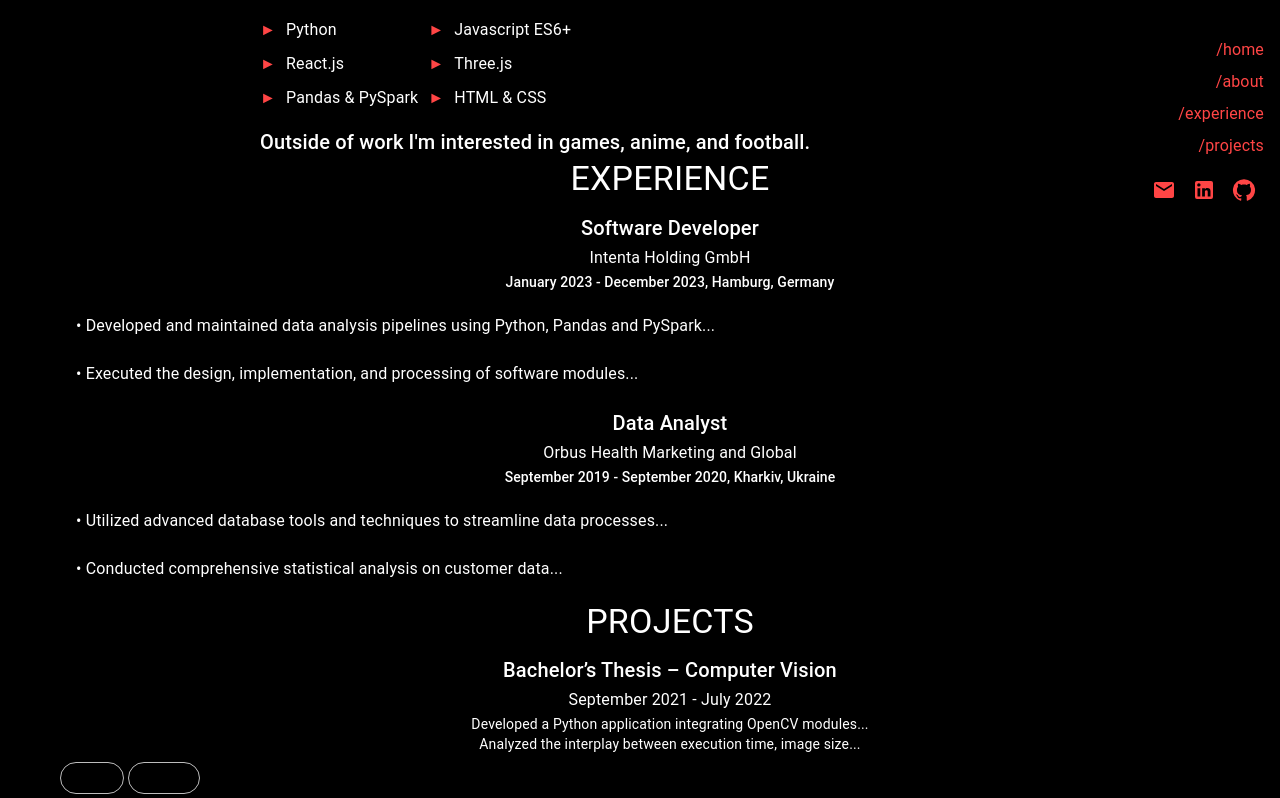
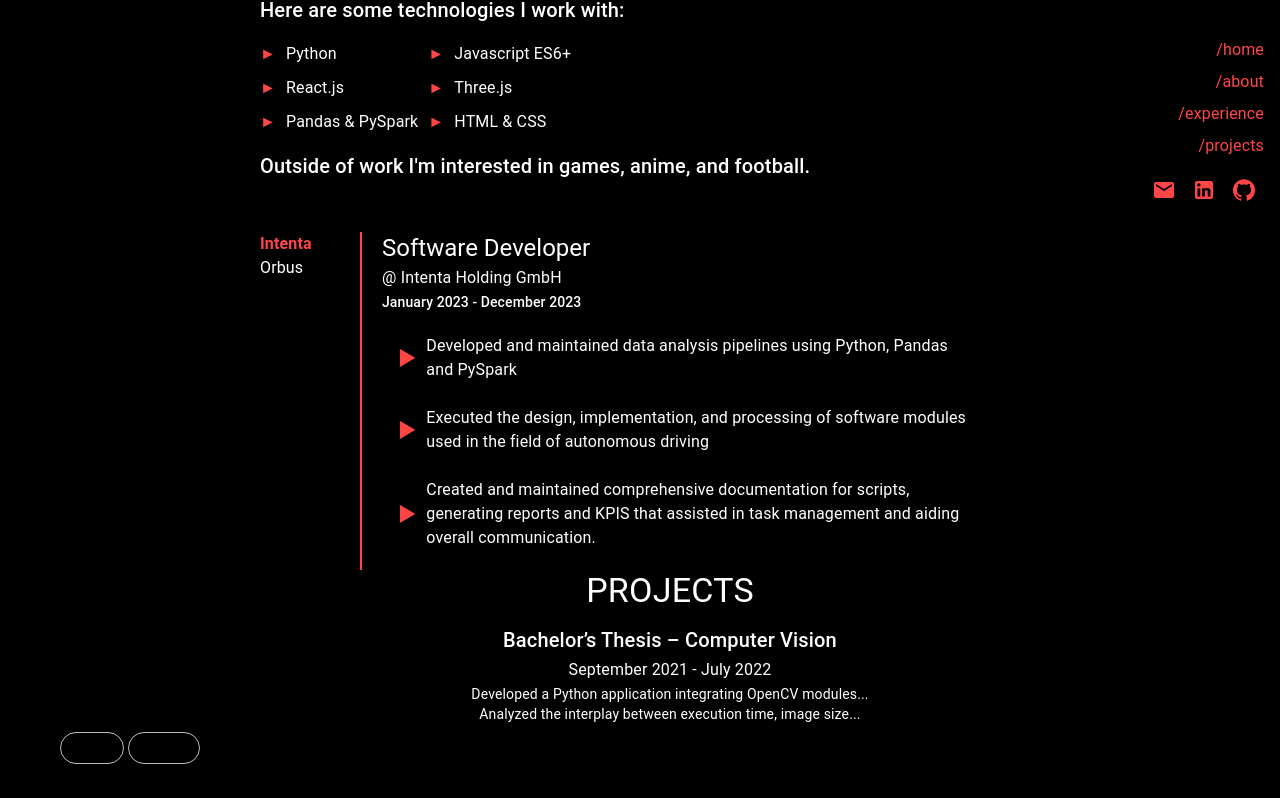
Before and after one commit to OkeahDavid/David, a React (Create React App) app: page / in a window 1280 px wide. Shown: the part 474-1272 px from the top of the page. Built offline with nearby package versions, Linux system fonts and the light colour scheme.

Commit message:
Updated Experience
updated the experience page and made it robust and dynamic

```diff
--- a/src/components/About.js
+++ b/src/components/About.js
@@ -15,7 +15,7 @@ const About = () => {
   return (
     <Box className="about-container">
       <Typography variant="body1" className="typography-body1">
-        I'm a software developer based in Hamburg. I have great interest in full-stack
+        I'm a software developer based in Hamburg. I have great interest in data analysis, full-stack
         development, artificial intelligence, computer vision, and everything in between.
       </Typography>
 
--- a/src/components/Experience.js
+++ b/src/components/Experience.js
@@ -1,49 +1,70 @@
-import React from 'react';
-import { Box, Typography, List, ListItem, ListItemText, Divider } from '@mui/material';
+import React, { useState } from 'react';
+import { Box, Typography, List, ListItem, ListItemText} from '@mui/material';
+import '../styles/Experience.css';
 
 const Experience = () => {
   const experiences = [
     {
+      shortName: "Intenta", // Add short name
       title: "Software Developer",
       company: "Intenta Holding GmbH",
-      duration: "January 2023 - December 2023, Hamburg, Germany",
+      duration: "January 2023 - December 2023",
       responsibilities: [
-        "Developed and maintained data analysis pipelines using Python, Pandas and PySpark...",
-        "Executed the design, implementation, and processing of software modules...",
+        "Developed and maintained data analysis pipelines using Python, Pandas and PySpark",
+        "Executed the design, implementation, and processing of software modules used in the field of autonomous driving",
+        "Created and maintained comprehensive documentation for scripts, generating reports and KPIS that assisted in task management and aiding overall communication."
         // ... more responsibilities
       ],
     },
     {
+      shortName: "Orbus",
       title: "Data Analyst",
       company: "Orbus Health Marketing and Global",
-      duration: "September 2019 - September 2020, Kharkiv, Ukraine",
+      duration: "September 2020 - September 2021",
       responsibilities: [
-        "Utilized advanced database tools and techniques to streamline data processes...",
-        "Conducted comprehensive statistical analysis on customer data...",
+        "Utilized advanced database tools and techniques to streamline data processes",
+        "Conducted comprehensive statistical analysis on customer data",
+        "Analyzed customer data leading to a marketing strategy that increased customer engagement and sales by 20%."
         // ... more responsibilities
       ],
     },
     // ... more experiences
   ];
 
+  // State to track the selected experience
+  const [selectedExpIndex, setSelectedExpIndex] = useState(0);
+
+  // Handler for setting the selected experience
+  const handleExperienceSelect = (index) => {
+    setSelectedExpIndex(index);
+  };
+
   return (
-    <Box>
-      <Typography variant="h4" gutterBottom>EXPERIENCE</Typography>
-      {experiences.map((exp, index) => (
-        <Box key={index}>
-          <Typography variant="h6">{exp.title}</Typography>
-          <Typography variant="subtitle1">{exp.company}</Typography>
-          <Typography variant="subtitle2">{exp.duration}</Typography>
-          <List>
-            {exp.responsibilities.map((item, idx) => (
-              <ListItem key={idx} alignItems="flex-start">
-                <ListItemText primary={`• ${item}`} />
-              </ListItem>
-            ))}
-          </List>
-          {index < experiences.length - 1 && <Divider />}
+    <Box className="experience-container">
+      <Box className="experience-selector">
+        {experiences.map((exp, index) => (
+          <Typography key={index}
+                      className={`company-name ${index === selectedExpIndex ? 'active' : ''}`}
+                      onClick={() => handleExperienceSelect(index)}
+          >
+            {exp.shortName} {/* Use short name here */}
+          </Typography>
+        ))}
+      </Box>
+      <Box className="experience-details">
+        <Box className="experience-header">
+          <Typography variant="h5" className="experience-title">{experiences[selectedExpIndex].title}</Typography>
+          <Typography variant="subtitle1" className="experience-company">@ {experiences[selectedExpIndex].company}</Typography>
+          <Typography variant="subtitle2" className="experience-duration">{experiences[selectedExpIndex].duration}</Typography>
         </Box>
-      ))}
+        <List className="experience-responsibilities">
+          {experiences[selectedExpIndex].responsibilities.map((item, idx) => (
+            <ListItem key={idx} className="experience-item">
+              <ListItemText primary={item} />
+            </ListItem>
+          ))}
+        </List>
+      </Box>
     </Box>
   );
 };
--- /dev/null
+++ b/src/styles/Experience.css
@@ -0,0 +1,90 @@
+/* Experience.css */
+.experience-container {
+    display: flex;
+    color: #FFFFFF;
+    padding-top: 50px;
+    padding-left: 0px; /* Adjusted to match the rest of the page */
+    padding-right: 200px;
+    position: relative; /* Set position relative for absolute child positioning */
+  }
+
+  .experience-selector {
+    position: absolute; /* Absolute positioning to prevent shifting */
+    left: 200px; /* Align to the padding of the container */
+    top: 50px; /* Align with the top of the experience details */
+    width: 250px; /* Set a fixed width to accommodate the longest shortName */
+    text-align: left;
+  }
+
+  .company-name {
+    cursor: pointer;
+    margin-bottom: 15px;
+    transition: color 0.3s;
+  }
+
+  .company-name.active {
+    color: #FF4545; /* Highlight color for selected company */
+    font-weight: bold;
+  }
+
+  .line {
+    position: absolute;
+    left: 450px; /* Position the line to the right of the company names */
+    top: 50px; /* Start at the same place as the selector */
+    height: 500px; /* Fixed height */
+    width: 2px;
+    background-color: #FF4545; /* Line color */
+  }
+
+  .experience-details {
+    flex-grow: 1;
+    margin-left: 300px; /* Adjust this to prevent overlap with the selector */
+    padding-left: 20px;
+    padding-right: 20px;
+    border-left: 2px solid #FF4545;
+  }
+
+  .experience-title, .experience-company, .experience-duration {
+    text-align: left;
+  }
+
+  .experience-responsibilities {
+    padding-left: 0px; /* Adjust this value so the text aligns with the header text */
+  }
+
+  .experience-item {
+    display: flex;
+    align-items: flex-start; /* Align the items to the start of the flex container */
+    font-size: 16px;
+    word-wrap: break-word;
+    max-width: 600px;
+}
+
+.experience-item::before {
+    content: '►';
+    color: #FF4545;
+    margin-right: 10px;
+    font-size: 20px;
+    /* Remove top positioning if not needed */
+}
+
+
+  @media (max-width: 768px) {
+    .experience-selector {
+      position: static; /* Default positioning on mobile */
+      width: 100%; /* Full width on mobile */
+      text-align: left;
+      margin-bottom: 20px; /* Add space below the selector */
+    }
+
+    .experience-details {
+      margin-left: 0;
+      border-left: none;
+      padding-left: 0;
+      padding-right: 0;
+    }
+
+    .company-name.active {
+      font-weight: normal;
+    }
+  }
```
